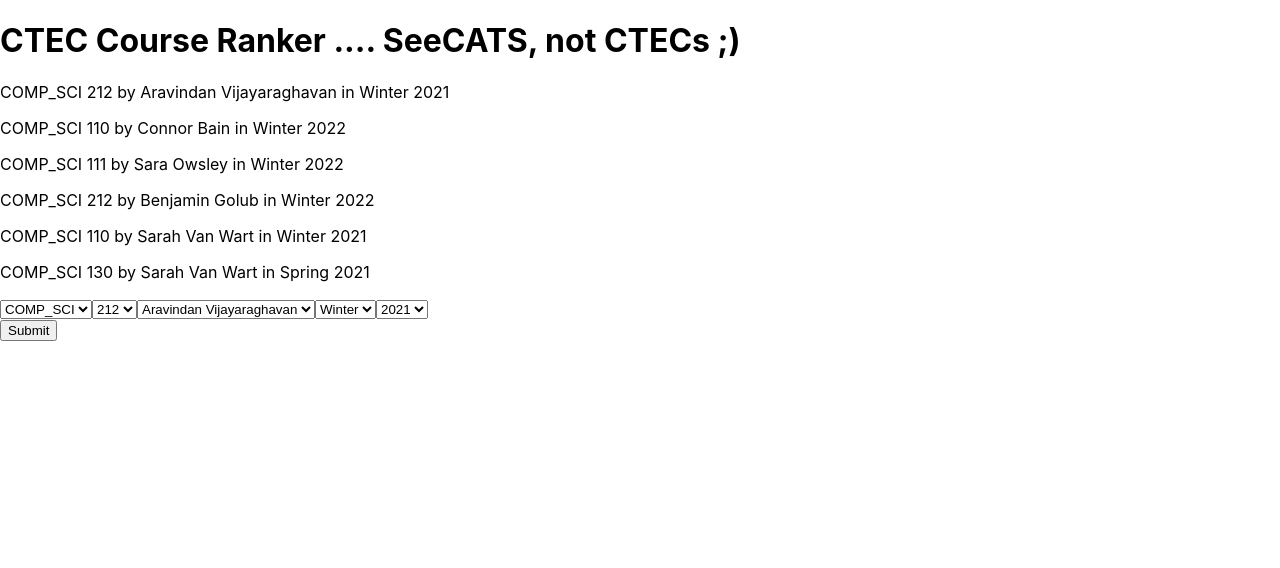
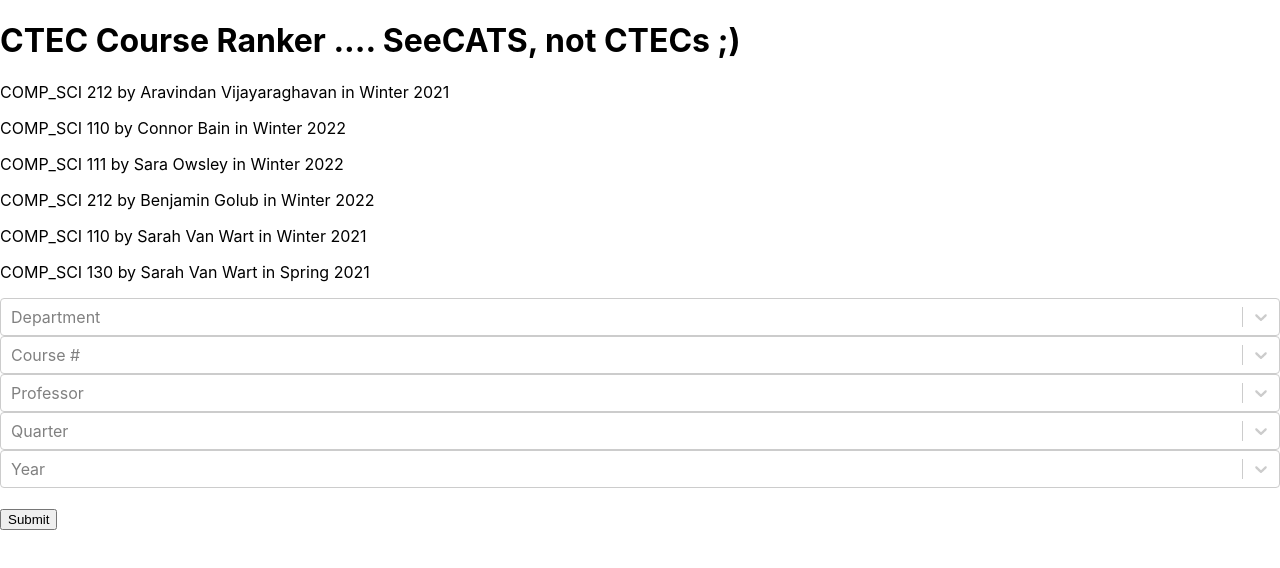
Before and after one commit to ptarasul18/WildHacks, a React (Create React App) app: page / in a window 1280 px wide. Shown: the top 568 px of the page. Built offline with nearby package versions, Linux system fonts and the light colour scheme.

Commit message:
re-did dropdowns with react-select components

```diff
--- a/package.json
+++ b/package.json
@@ -9,6 +9,7 @@
     "react": "^18.1.0",
     "react-dom": "^18.1.0",
     "react-scripts": "^5.0.1",
+    "react-select": "^5.3.2",
     "web-vitals": "^2.1.4"
   },
   "scripts": {
--- a/src/App.js
+++ b/src/App.js
@@ -1,4 +1,5 @@
 import React from 'react';
+import Select from 'react-select';
 
 const ctecs = require('./ctecs.json');
 
@@ -18,97 +19,127 @@ const CourseList = ({ courses }) => (
   </div>
 );
 
-const ProfOption = (prof) => {
-  console.log(prof)
-  return (
-  <option value ={prof}>{prof}</option>
-  );
-};
+// const ProfOption = (prof) => {
+//   return (
+//   <option value ={prof}>{prof}</option>
+//   );
+// };
 
-const ProfDropdown = ({ courses }) => {
-  let uniqueProfs = [...new Set(courses.map(ctec => ctec.professor))];
-  return (
-  <select name="profs" id="profs">
-    { uniqueProfs.map(ProfOption) }
-  </select>);
-};
+// const ProfDropdown = ({ courses }) => {
+//   let uniqueProfs = [...new Set(courses.map(ctec => ctec.professor))];
+//   return (
+//   <select name="profs" id="profs">
+//     { uniqueProfs.map(ProfOption) }
+//   </select>);
+// };
 
-const DeptOption = (dept) => {
-  console.log(dept)
-  return (
-  <option value ={dept}>{dept}</option>
-  );
-};
+// const DeptOption = (dept) => {
+//   return (
+//   <option value ={dept}>{dept}</option>
+//   );
+// };
 
-const DeptDropdown = ({ courses }) => {
-  let uniqueDepts = [...new Set(courses.map(ctec => ctec.department))];
-  return (
-  <select name="depts" id="depts">
-    { uniqueDepts.map(DeptOption) }
-  </select>);
-};
+// const DeptDropdown = ({ courses }) => {
+//   let uniqueDepts = [...new Set(courses.map(ctec => ctec.department))];
+//   return (
+//   <select name="depts" id="depts">
+//     { uniqueDepts.map(DeptOption) }
+//   </select>);
+// };
 
-const CourseNumOption = (course) => {
-  console.log(course)
-  return (
-  <option value ={course}>{course}</option>
-  );
-};
+// const CourseNumOption = (course) => {
+//   return (
+//   <option value ={course}>{course}</option>
+//   );
+// };
 
-const CourseNumDropdown = ({ courses }) => {
-  let uniqueCourses = [...new Set(courses.map(ctec => ctec.course_number))];
-  return (
-  <select name="course" id="course">
-    { uniqueCourses.map(CourseNumOption) }
-  </select>);
-};
+// const CourseNumDropdown = ({ courses }) => {
+//   let uniqueCourses = [...new Set(courses.map(ctec => ctec.course_number))];
+//   return (
+//   <select name="course" id="course">
+//     { uniqueCourses.map(CourseNumOption) }
+//   </select>);
+// };
 
-const QtrOption = (qtr) => {
-  console.log(qtr)
-  return (
-  <option value ={qtr}>{qtr}</option>
-  );
-};
+// const QtrOption = (qtr) => {
+//   return (
+//   <option value ={qtr}>{qtr}</option>
+//   );
+// };
 
-const QtrDropdown = ({ courses }) => {
-  let uniqueCourses = [...new Set(courses.map(ctec => ctec.quarter))];
-  return (
-  <select name="qtrs" id="qtrs">
-    { uniqueCourses.map(QtrOption) }
-  </select>);
-};
+// const QtrDropdown = ({ courses }) => {
+//   let uniqueCourses = [...new Set(courses.map(ctec => ctec.quarter))];
+//   return (
+//   <select name="qtrs" id="qtrs">
+//     { uniqueCourses.map(QtrOption) }
+//   </select>);
+// };
 
-const YearOption = (year) => {
-  console.log(year)
-  return (
-  <option value ={year}>{year}</option>
-  );
-};
+// const YearOption = (year) => {
+//   const dummy = `<option value="none">Select an Option</option>`;
+//   return dummy + (
+//     <option value ={year}>{year}</option>
+//   );
+// };
 
-const YearDropdown = ({ courses }) => {
-  let uniqueCourses = [...new Set(courses.map(ctec => ctec.year))];
-  return (
-  <select name="years" id="years">
-    { uniqueCourses.map(YearOption) }
-  </select>);
-};
+// const YearDropdown = ({ courses }) => {
+//   let uniqueYears = [...new Set(courses.map(ctec => ctec.year))];
+//   return (
+//   <select name="years" id="years">
+//     { uniqueYears.map(YearOption) }
+//   </select>);
+// };
+// <DeptDropdown courses = {ctecs} />
+// <CourseNumDropdown courses = {ctecs} />
+// <ProfDropdown courses = {ctecs} />
+// <QtrDropdown courses = {ctecs} />
+// <YearDropdown courses = {ctecs} />
 
 // console.log(ctecs.filter(ctec => ctec.professor.includes("Aravindan")))
 // console.log(ctecs.filter(ctec => ctec.course_number == 110))
 
 
-const App = () =>  (
+const App = () =>  {
+
+  let uniqueDepts = [...new Set(ctecs.map(ctec => ctec.department))].map(dept => ({'value':dept, 'label':dept}));
+  let uniqueCourseNums = [...new Set(ctecs.map(ctec => ctec.course_number))].map(num => ({'value':num, 'label':num}));
+  let uniqueProfs = [...new Set(ctecs.map(ctec => ctec.professor))].map(prof => ({'value':prof, 'label':prof}));
+  let uniqueQtrs = [...new Set(ctecs.map(ctec => ctec.quarter))].map(qtr => ({'value':qtr, 'label':qtr}));
+  let uniqueYears = [...new Set(ctecs.map(ctec => ctec.year))].map(year => ({'value':year, 'label':year}));
+  // const temp = [... new Set(uniqueYears)]
+  console.log(uniqueYears)
+  return(
   <div>
     <h1>{ ranker.title }</h1>
     <CourseList courses={ ctecs } />
 
     <div id="dropdowns">
     <form action="/action_page.php">
-      <DeptDropdown courses = {ctecs} />
-      <CourseNumDropdown courses = {ctecs} />
-      <ProfDropdown courses = {ctecs} />
-      <QtrDropdown courses = {ctecs} />
-      <YearDropdown courses = {ctecs} />
+      <Select
+          value={uniqueDepts.value}
+          options={uniqueDepts}
+          placeholder="Department"
+      />
+      <Select
+          value={uniqueCourseNums.value}
+          options={uniqueCourseNums}
+          placeholder="Course #"
+      />
+      <Select
+          value={uniqueProfs.value}
+          options={uniqueProfs}
+          placeholder="Professor"
+      />
+      <Select
+          value={uniqueQtrs.value}
+          options={uniqueQtrs}
+          placeholder="Quarter"
+      />
+      <Select
+          value={uniqueYears.value}
+          options={uniqueYears}
+          placeholder="Year"
+      />
 
 
       <br></br>
@@ -117,8 +148,8 @@ const App = () =>  (
     </div>
 
   </div>
-
-);
+  )
+};
 
 export default App;
 
```
Also changed, not shown: 1 other file (tests, documents, lock files or other folders).
